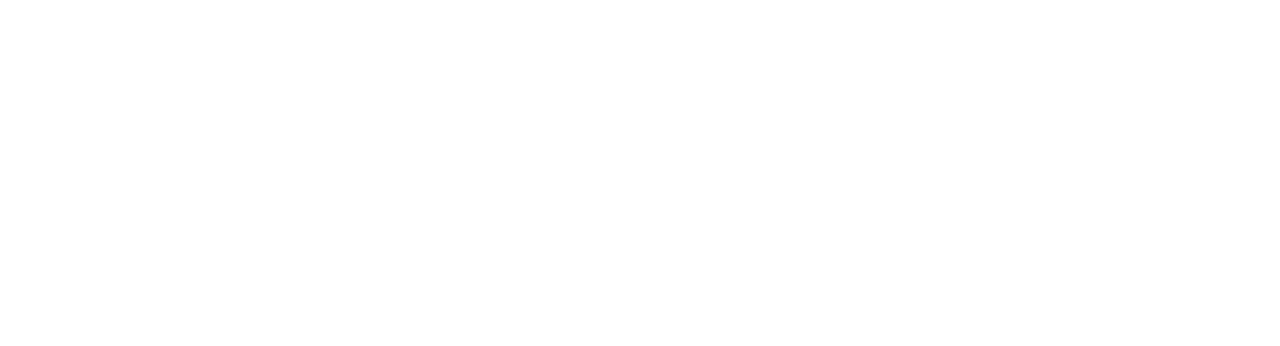
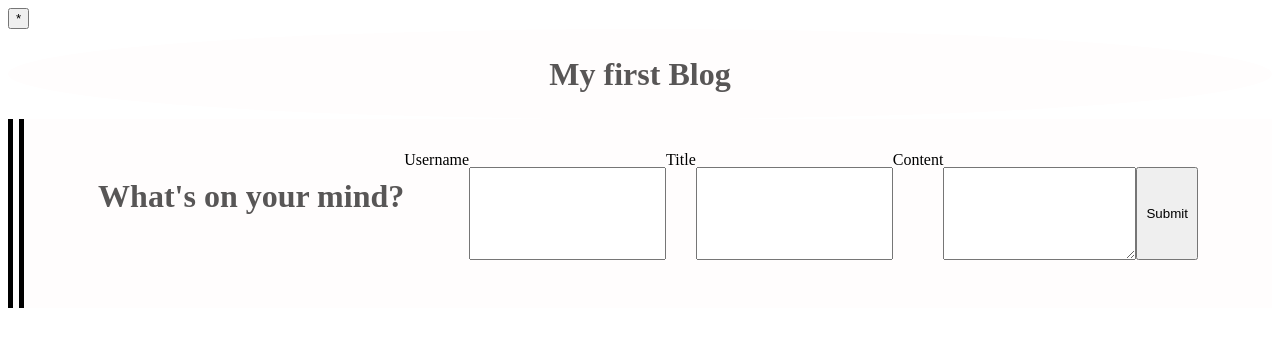
Before and after one commit to Pauleerama93/04-module-04-blog, a plain HTML site: page index.html in a window 1280 px wide. Drawn offline with Linux system fonts and the light colour scheme.

Commit message:
Initial structure

```diff
--- a/assets/css/form.css
+++ b/assets/css/form.css
@@ -0,0 +1,59 @@
+aside {
+    display: flex;
+    background: linear-gradient(var(--light-accent), var(--circle-color), var(--dark-theme));
+    justify-content: center;
+    align-items: center;
+    border-radius: 100%;
+}
+
+aside, section {
+    flex: 1 1 50%;
+    background-color: rgb(255, 253, 253);
+}
+
+aside, h2 {
+    font-size: 2rem;
+    color: rgb(88, 86, 86);
+}
+
+form {
+    display: flex;
+    flex-flow: column-wrap;
+    position: relative;
+}
+
+form > input, form > textarea {
+    margin: 1rem 0;
+    padding: 0.5rem;
+}
+
+h2 {
+    text-align: center;
+    font-size: 2rem;
+}
+
+section {
+    padding: 2rem;
+    display: flex;
+    align-items: stretch;
+    justify-content: center;
+    border-left: double 1rem;
+
+}
+
+input textarea {
+    border-radius: 4px;
+    border-width: 1px;
+    background-color: var(--light-accent);
+}
+
+.dark section {
+    border-left: solid 5rem var(--disabled);
+}
+
+#error {
+    color: var(--error);
+    opacity: .75;
+    position: absolute;
+    bottom: -2rem;
+}
--- a/assets/css/style.css
+++ b/assets/css/style.css
@@ -0,0 +1,88 @@
+* {
+    margin: 0;
+    padding: 0;
+    box-sizing: border-box;
+}
+
+html {
+    height: 100%;
+}
+
+body {
+    min-height: 100%;
+    line-height: 1;
+}
+
+h1,
+h2,
+h3,
+h4,
+h5,
+h6 {
+    font-size: 100%;
+}
+
+:root {
+    --light-theme: white;
+    --light-accent: rgba(255, 255, 255, 0.559);
+    --dark-theme: black;
+    --dark-accent: rgba(38, 36, 36, 0.179);
+    --dark-accent-action: black;
+    --action: rgb(90, 104, 157);
+    --action-accent: grey;
+    --disabled: rgb(179, 179, 179);
+    --error: red;
+    --circle-color: orange;
+
+}
+
+* {
+    transition: background-color ease-in .5s;
+}
+
+header {
+    display: flex;
+    flex-flow: row wrap;
+    justify-content: space-between;
+
+}
+
+header, footer {
+    padding: 2.5rem;
+}
+main {
+    height: calc(100vh - 6rem);
+    display: flex;
+    justify-content: center;
+    align-items: stretch;
+    border-top: double 1rem;
+}
+
+.dark main {
+    background-color: var(--dark-theme);
+}
+
+.dark header, .dark footer {
+    background-color: var(--dark-theme);
+    color: var(--light-theme)
+}
+
+.dark main {
+    background-color: var(--dark-accent);
+    color: var(--light-theme);
+    border-top: solid 1rem var(--disabled);
+}
+
+.light header, .light footer {
+    background-color: var(--light-theme);
+    color: var(--dark-theme);
+}
+
+.toggle {
+    font-size: 1.45rem;
+    margin: 0;
+    padding: 0;
+    background-color: transparent;
+    border: none;
+    cursor: pointer;
+}
--- a/index.html
+++ b/index.html
@@ -3,9 +3,43 @@
 <head>
     <meta charset="UTF-8">
     <meta name="viewport" content="width=device-width, initial-scale=1.0">
-    <title>Document</title>
+    <title>Module 4 Blog</title>
+    <link rel="stylesheet" href="./assets/css//style.css">
+    <link rel="stylesheet" href="./assets/css/form.css">
+
 </head>
 <body>
+    <header>
+        <div></div>
+        <button class="toggle">*</button>
+    </header>
+    <main>
+        <aside>
+            <h2>My first Blog</h2>
+        </aside>
+    <section>
+        <h2>What's on your mind?</h2>
+        <form>
+            <label for="username">
+                Username
+            </label>
+            <input name="username" id="username" type="text"/>
 
+            <label for="title">Title</label>
+            <input name="title" id="title" type="text"/>
+
+            <label for="content">Content</label>
+            <textarea name="content" id="content" type="text" rows="5"></textarea>
+
+            <p id="error">&nbsp;</p>
+
+            <input type="submit" value="Submit"/>
+        </form>
+    </section>
+    </main>
+
+
+    <script src="./assets/js/logic.js"></script>
+    <script src="./assets/js/form.js"></script>
 </body>
 </html>
```
